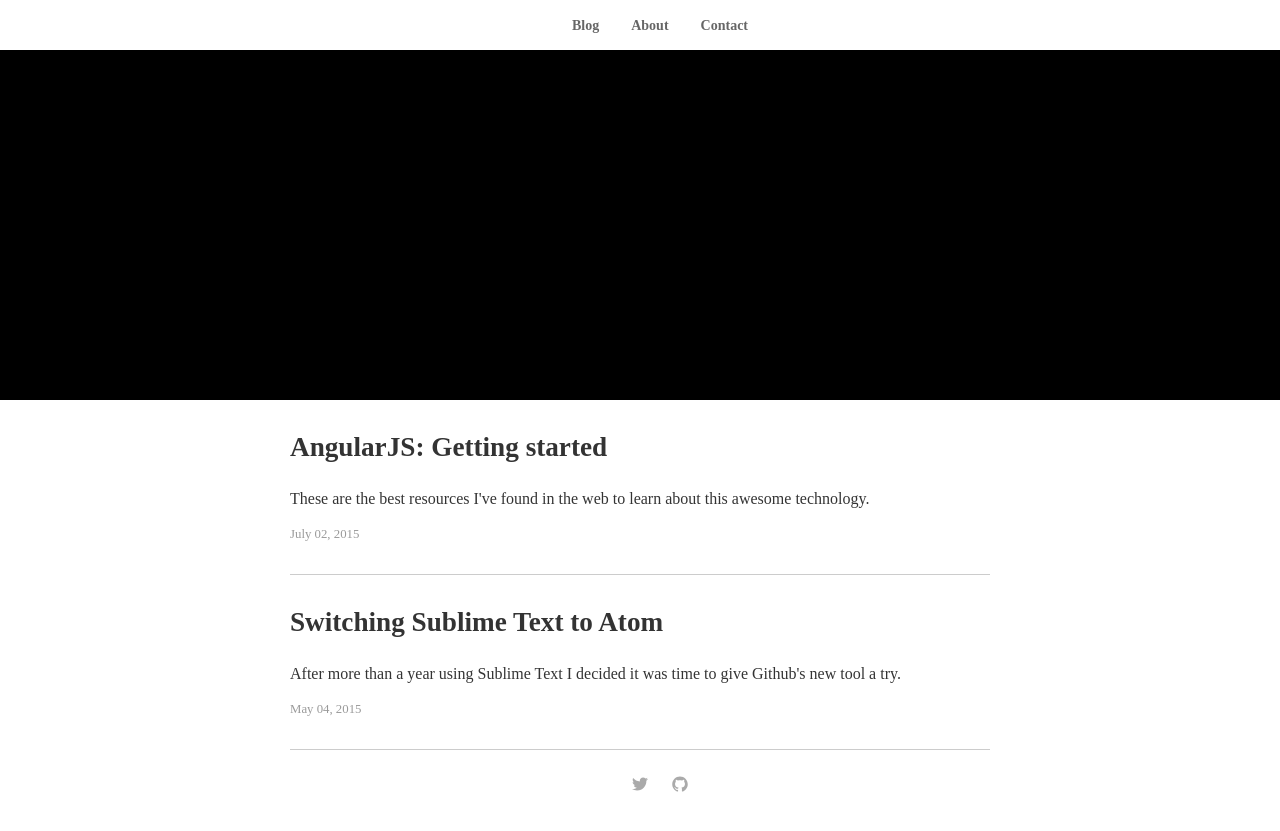
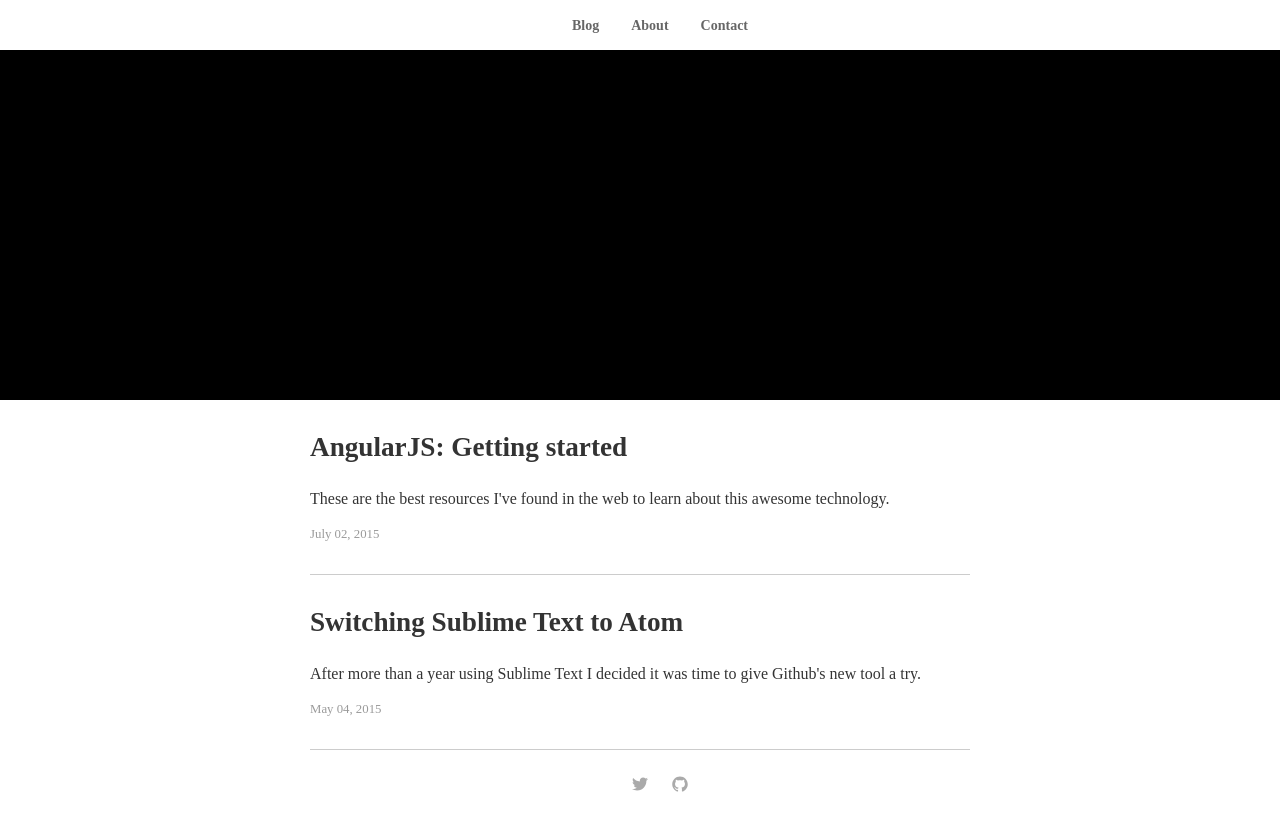
Before and after one commit to s-ramirez/s-ramirez.github.io, a Jekyll site: the page built from index.html, in a window 1280 px wide. Shown: the top 831 px of the page. Built offline with Jekyll 4.4.1, drawn with Linux system fonts in a browser that asks for light colours; some web fonts are replaced; the list of posts is cut into pages by our own code.

Commit message:
Adding margin for posts on smaller resolutions

```diff
--- a/css/styles.css
+++ b/css/styles.css
@@ -44,6 +44,7 @@ body {
   border-bottom: 1px solid #ccc;
   color: rgba(0,0,0,0.8);
   padding: 2em 0;
+  margin: 0 20px;
 }
 
 .post h1 {
```
